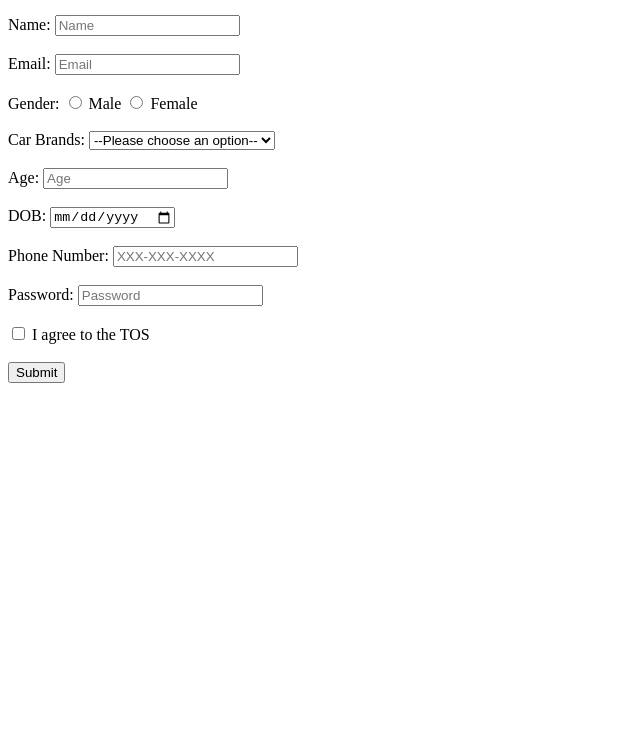
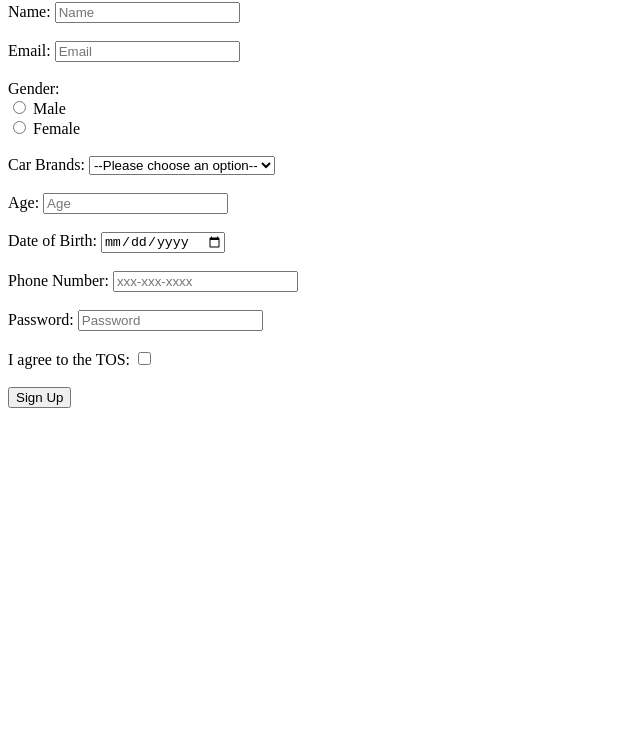
Before and after one commit to acciojob/signup-form-car-bhavnachihla, a website: page main.html in a window 1280 px wide. Shown: the part 65-800 px from the top of the page, without its empty margins (0-640 px from the left). Drawn offline with Linux system fonts and the light colour scheme.

Commit message:
created a submission

```diff
--- a/main.html
+++ b/main.html
@@ -1,56 +1,51 @@
 <!DOCTYPE html>
+<html>
+<head>
+    <title>Signup Form</title>
+</head>
+<body>
 
-<html>
+<h2>Signup Form</h2>
 
-<head>
-		<title>Signup Form Car</title>
-</head>
+<form action="/submit" method="post">
+    <label for="name">Name:</label>
+    <input type="text" id="name" name="name" placeholder="Name" required><br><br>
 
-<body>
-		<h1>Signup Form Car</h1>
+    <label for="email">Email:</label>
+    <input type="email" id="email" name="email" placeholder="Email" required><br><br>
 
-		<form action="#" method="POST">
+    <label>Gender:</label><br>
+    <input type="radio" id="gender_m" name="gender" required>
+    <label for="gender_m">Male</label><br>
+    <input type="radio" id="gender_f" name="gender" required>
+    <label for="gender_f">Female</label><br><br>
 
-		<label for="Name">Name:</label>
-	    <input type="text" id="Name" Name="Name" required placeholder="Name"><br><br>
+    <label for="cars">Car Brands:</label>
+    <select id="cars" name="cars" required>
+        <option value="" disabled selected>--Please choose an option--</option>
+        <option value="toyota">Toyota</option>
+        <option value="honda">Honda</option>
+        <option value="ford">Ford</option>
+        <!-- Add more options as needed -->
+    </select><br><br>
 
-		<label for="Email">Email:</label>
-	    <input type="text" id="Email" name="Email" required placeholder="Email"><br><br>
+    <label for="age">Age:</label>
+    <input type="number" id="age" name="age" placeholder="Age" required><br><br>
 
-		<label for="Gender">Gender:</label>
-	    <input type="radio" required name="gender" value="male"> Male
-		<input type="radio" required name="gender" value="female"> Female
-		<br><br>
+    <label for="dob">Date of Birth:</label>
+    <input type="date" id="dob" name="dob" required><br><br>
 
-		<label for="cars Brands">Car Brands:</label>
-	    <select id="cars" name="cars" required>
-	      <option value="" disabled selected>--Please choose an option--</option>
-	      <option value="BMW">BMW</option>
-	      <option value="Maserati">"Maserati"</option>
-	      <option value="Bentley">Bentley</option>
-	    </select><br><br>
+    <label for="tel">Phone Number:</label>
+    <input type="tel" id="tel" name="tel" pattern="[0-9]{3}-[0-9]{3}-[0-9]{4}" placeholder="xxx-xxx-xxxx"><br><br>
 
-		<label for="Age">Age:</label>
-	    <input type="Number" id="age" Name="Age" required placeholder="Age"><br><br>
+    <label for="password">Password:</label>
+    <input type="password" id="password" name="password" placeholder="Password" required><br><br>
 
-		<label for="DOB">DOB:</label>
-	    <input type="date" id="dob" Name="DOB"><br><br>
+    <label for="tos">I agree to the TOS:</label>
+    <input type="checkbox" id="tos" name="tos" required><br><br>
 
-		<label for="Phone Number">Phone Number:</label>
-	    <input type="Tel" id="tel" Name="Phone Number" pattern="[0-9]{3}-[0-9]{2}-[0-9]{3}" placeholder="XXX-XXX-XXXX"><br><br>
+    <button type="submit">Sign Up</button>
+</form>
 
-		<label for="Password">Password:</label>
-	    <input type="password" id="Password" Name="password" placeholder="Password"><br><br>
-
-		<label>
-	      <input type="checkbox" id="tos" name="tos" required>
-		      I agree to the TOS
-	    </label><br><br>
-
-
-	    <button type="submit">Submit</button>
-
-		</form>
 </body>
-
 </html>
```
